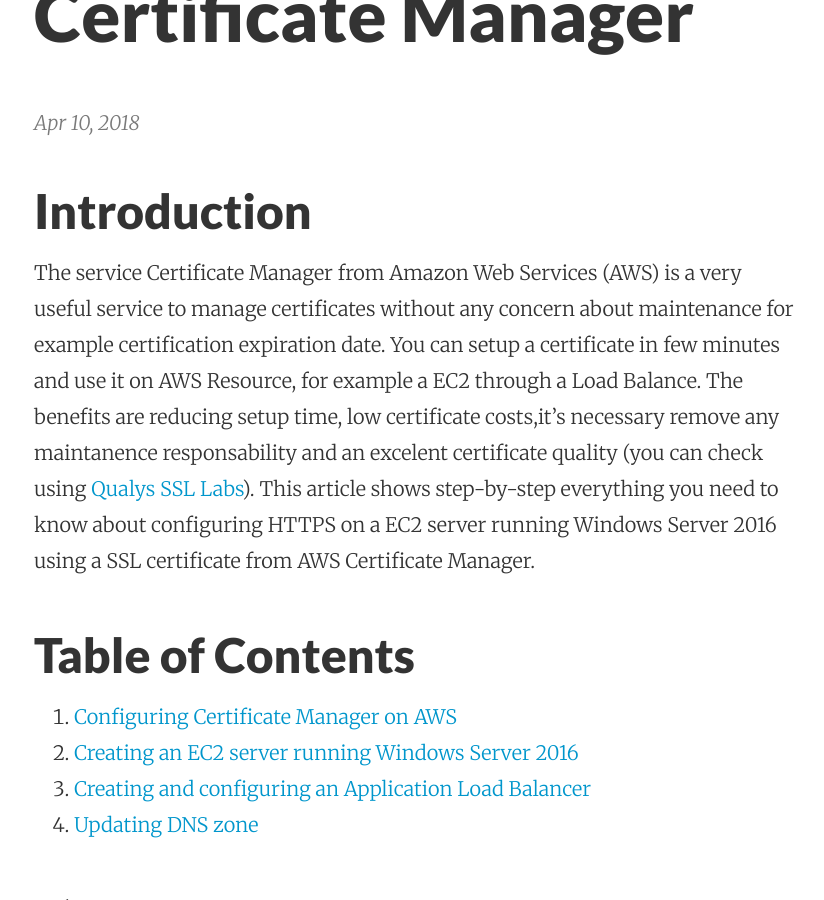
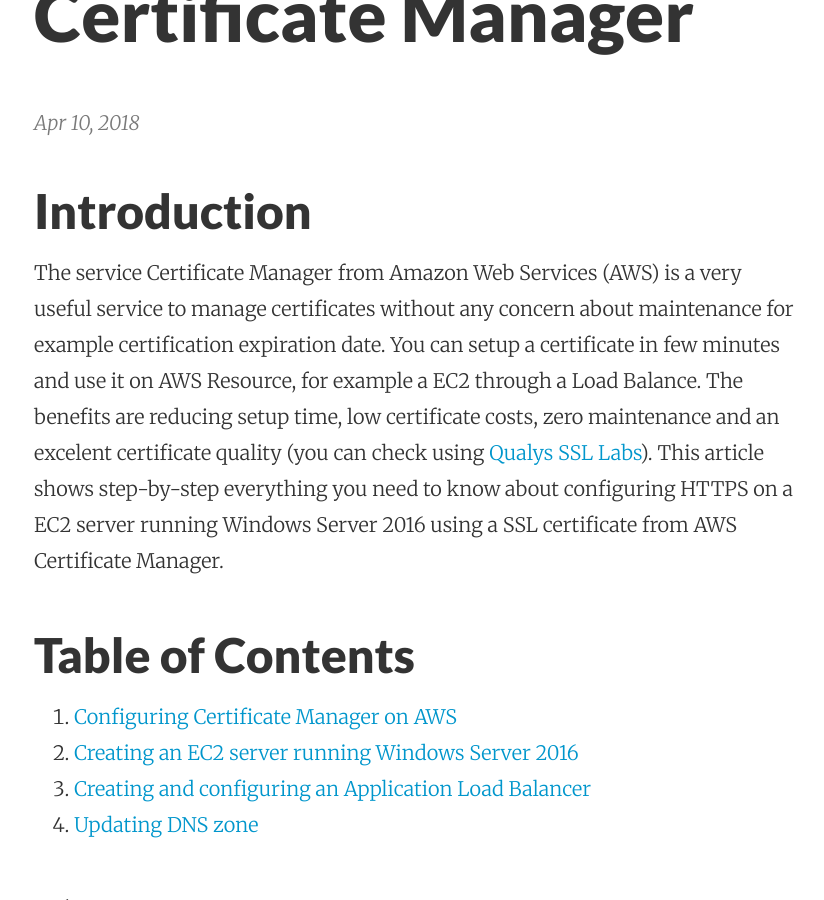
Before and after one commit to aragostinho/aragostinho.github.io, a Jekyll site: the page built from _posts/2018-04-10-configuring-https-aws-certificate-manager-on-windows-ec2.markdown, in a window 1280 px wide and 900 px high, scrolled down 498 px. Shown: the whole window, without its empty margins (222-1046 px from the left). Built offline with Jekyll 4.4.1, drawn with Linux system fonts in a browser that asks for light colours.

Commit message:
Update 2018-04-10-configuring-https-aws-certificate-manager-on-windows-ec2.markdown

```diff
--- a/_posts/2018-04-10-configuring-https-aws-certificate-manager-on-windows-ec2.markdown
+++ b/_posts/2018-04-10-configuring-https-aws-certificate-manager-on-windows-ec2.markdown
@@ -9,8 +9,7 @@
 ## Introduction
 
 The service Certificate Manager from Amazon Web Services (AWS) is a very useful service to manage certificates without any concern about  maintenance for example certification expiration date.
-You can setup a certificate in few minutes and use it on AWS Resource, for example a EC2 through a Load Balance. The benefits are reducing setup time, low certificate costs,it’s necessary
-remove any maintanence responsability and an excelent certificate quality (you can check using [Qualys SSL Labs](https://www.ssllabs.com/)).
+You can setup a certificate in few minutes and use it on AWS Resource, for example a EC2 through a Load Balance. The benefits are reducing setup time, low certificate costs, zero maintenance and an excelent certificate quality (you can check using [Qualys SSL Labs](https://www.ssllabs.com/)).
 This article shows step-by-step everything you need to know about configuring HTTPS on a EC2 server running Windows Server 2016 using a SSL certificate from AWS Certificate Manager.
 
 
```
